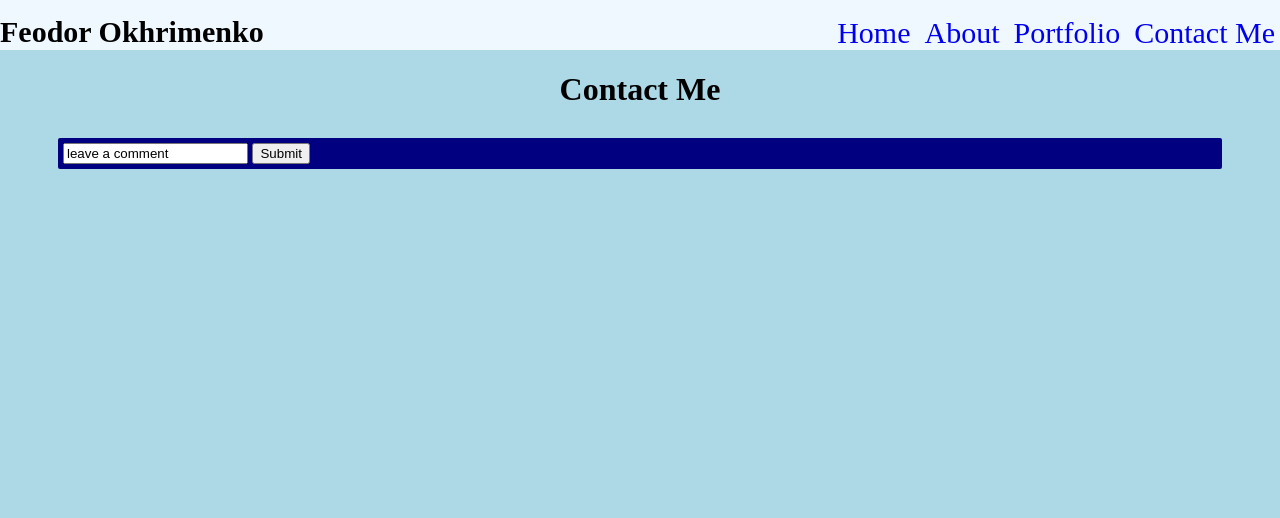
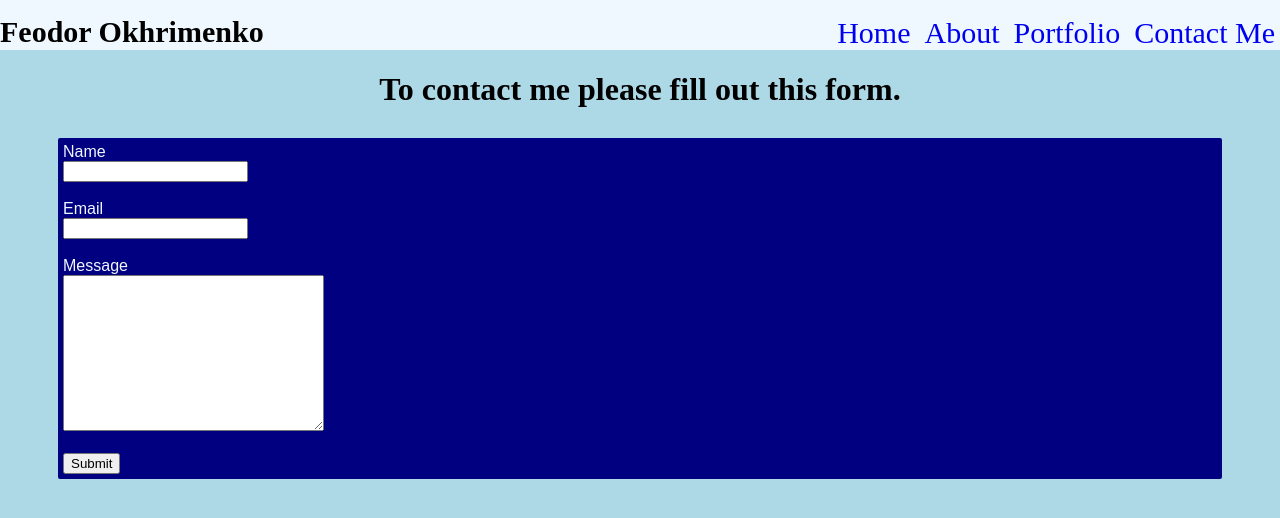
Before and after one commit to FeodorOkhrimenko/personal_site, a plain HTML site: page contact.html in a window 1280 px wide. Drawn offline with Linux system fonts and the light colour scheme.

Commit message:
editted contacct form

```diff
--- a/contact.html
+++ b/contact.html
@@ -19,11 +19,15 @@
           </div>
     </nav>
     <div class="main-body">
-      <h1 style="text-align: center;">Contact Me</h1>
+      <h1 style="text-align: center;">To contact me please fill out this form.</h1>
       <section class="submit">
         <form action="submit.html">
-          <label for="submit"></label>
-          <input type="text" value="leave a comment">
+          <label for="name">Name</label><br>
+          <input type="text" name="Name"><br><br>
+          <label for="email">Email</label><br>
+          <input type="text" name="Email"><br><br>
+          <label for="message">Message</label><br>
+          <textarea name="Message" cols="30" rows="10"></textarea><br><br>
           <input type="submit" value="Submit">
         </form>
       </section>
```
Also changed, not shown: submit.html (+2 -2 lines), 1 other file.
